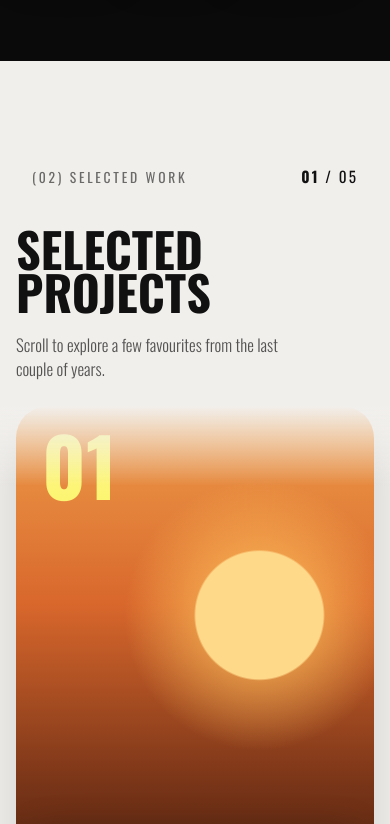
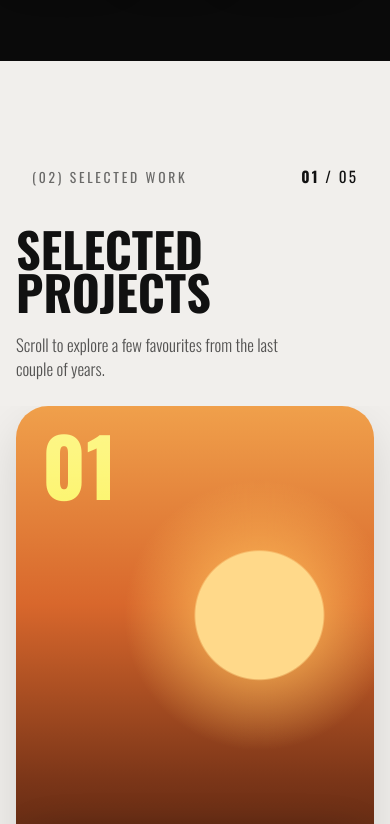
Before and after one commit to kerubims/portofoliov2, a Next.js app: page / in a window 390 px wide. Shown: the part 1520-2344 px from the top of the page. Built offline with nearby package versions, Linux system fonts and the light colour scheme.

Commit message:
fix: adjust mobile layout, remove fade gradients, and fix desktop text width

```diff
--- a/src/app/globals.css
+++ b/src/app/globals.css
@@ -781,22 +781,12 @@ video {
   display: flex;
   flex-direction: column;
   justify-content: center;
-  width: calc(max(var(--gutter), calc((100vw - 1200px) / 2)) + min(380px, 78vw));
+  box-sizing: border-box;
+  width: calc(max(var(--gutter), calc((100vw - 1200px) / 2)) + min(380px, 78vw) + 24px);
   padding-left: max(var(--gutter), calc((100vw - 1200px) / 2));
   padding-right: 24px;
   background: #f1efec;
-  z-index: 10;
-}
-
-.work__intro::after {
-  content: "";
-  position: absolute;
-  top: 0;
-  left: 100%;
-  width: 120px;
-  height: 100%;
-  background: linear-gradient(to right, #f1efec 0%, transparent 100%);
-  pointer-events: none;
+  z-index: 20;
 }
 
 .work__title {
@@ -1332,6 +1322,8 @@ video {
   }
 
   .work__head {
+    position: relative;
+    z-index: 30;
     padding-bottom: 24px;
     padding-inline: var(--gutter);
   }
@@ -1354,21 +1346,17 @@ video {
 
   .work__intro {
     position: sticky;
-    top: 80px; /* Adjust this value if it overlaps with your top navigation */
+    top: 0;
     width: 100%;
     height: auto;
+    box-sizing: border-box;
     padding-right: var(--gutter);
-    padding-top: 16px;
+    padding-top: 96px;
     padding-bottom: 24px;
+    margin-top: -80px;
     margin-bottom: 0;
-  }
-
-  .work__intro::after {
-    top: 100%;
-    left: 0;
-    width: 100%;
-    height: 80px;
-    background: linear-gradient(to bottom, #f1efec 0%, transparent 100%);
+    background: #f1efec;
+    z-index: 20;
   }
 
   .project {
```
